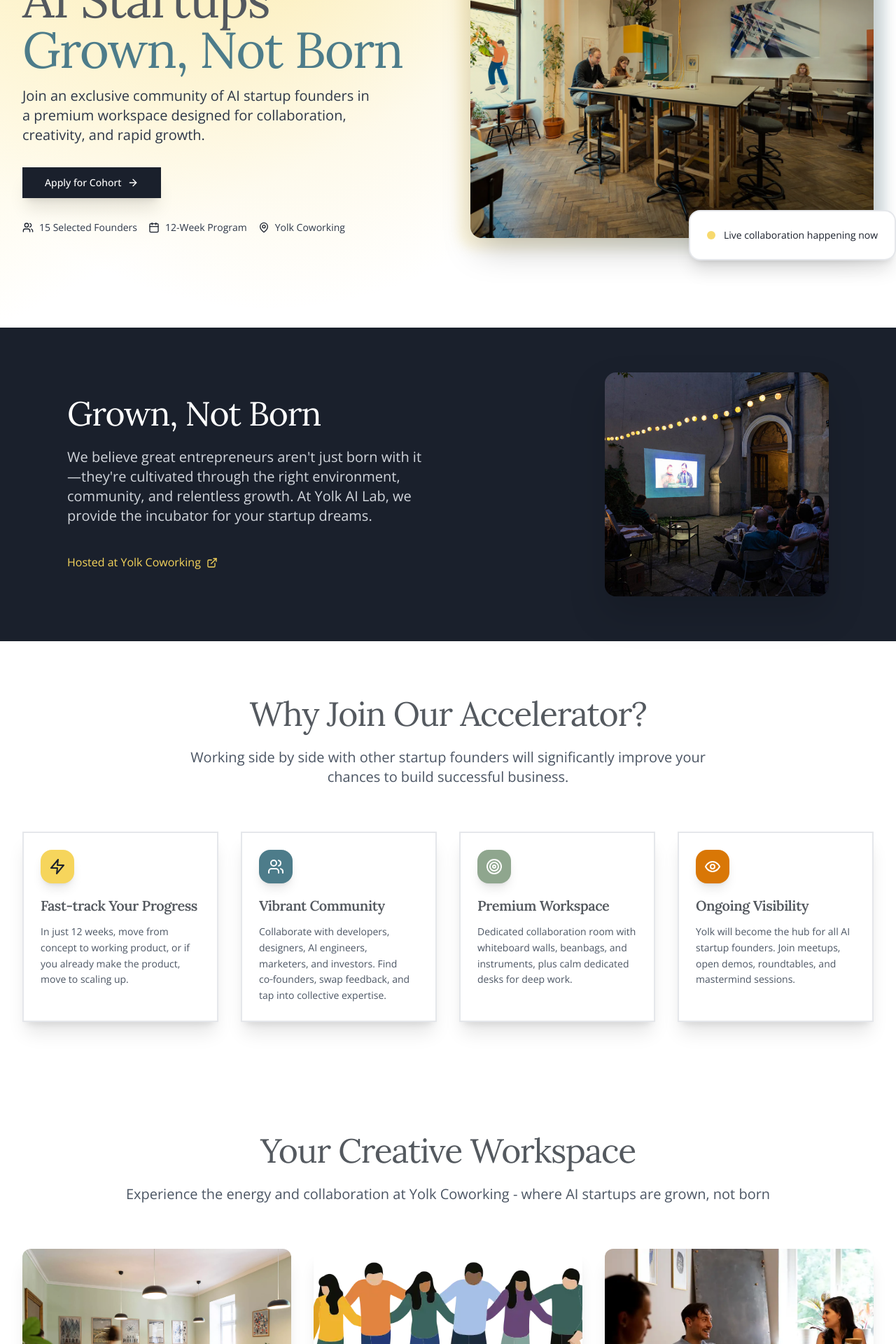
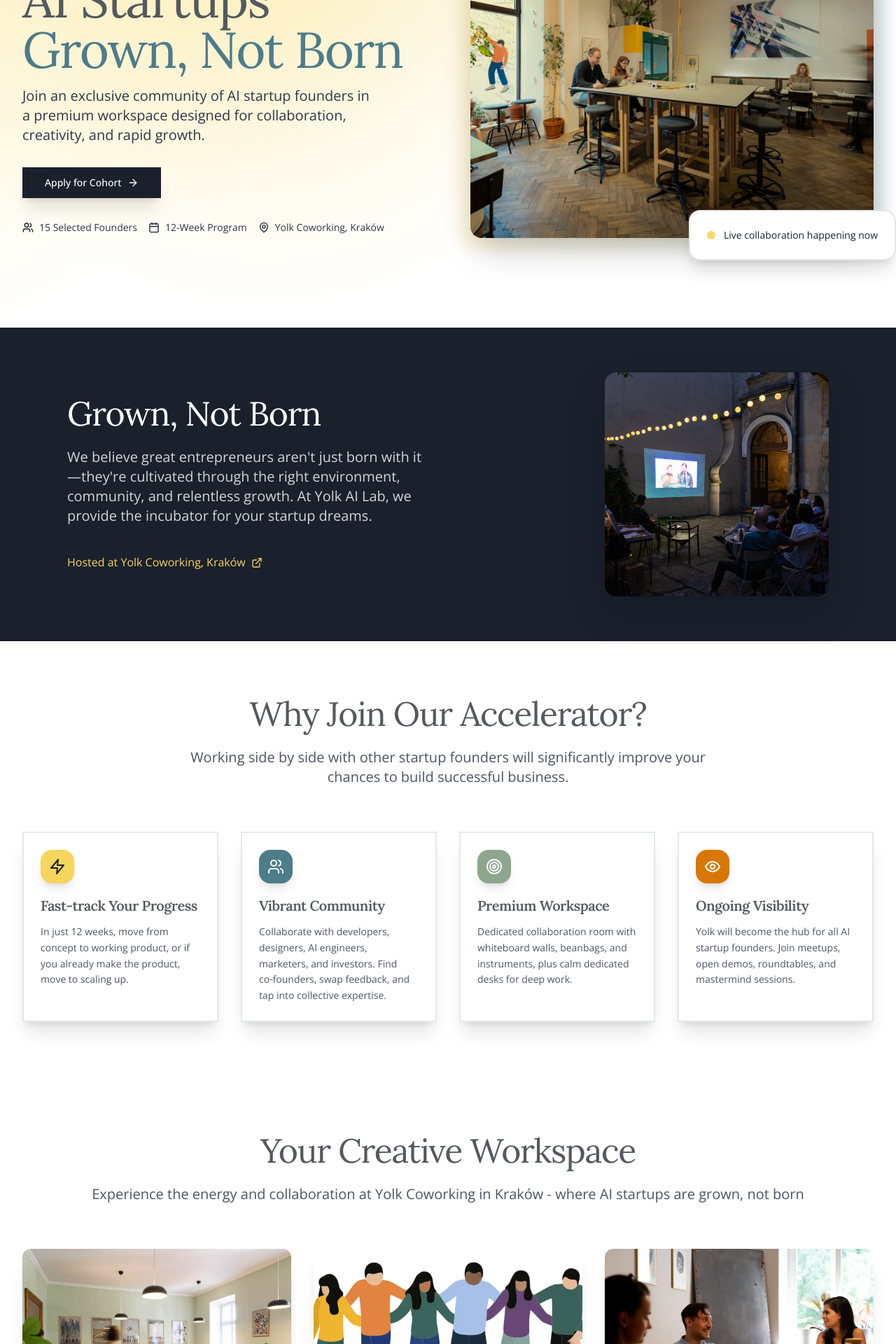
Before and after one commit to Yolk-Lab/yolk-lab.github.io, a React (Vite) app: page / in a window 1280 px wide. Shown: the part 285-2205 px from the top of the page at 70% size. Built offline with nearby package versions, Linux system fonts and the light colour scheme.

Commit message:
Add Kraków location references

```diff
--- a/src/App.tsx
+++ b/src/App.tsx
@@ -195,7 +195,7 @@
                 </div>
                 <div className="flex items-center space-x-2">
                   <MapPin className="h-4 w-4 text-yolk-darker flex-shrink-0" />
-                  <span className="whitespace-nowrap">Yolk Coworking</span>
+                  <span className="whitespace-nowrap">Yolk Coworking, Kraków</span>
                 </div>
               </div>
             </div>
@@ -238,7 +238,7 @@
                   rel="noopener noreferrer"
                   className="inline-flex items-center text-yolk-yellow hover:text-yolk-yellow-light transition-colors"
                 >
-                  <span className="mr-2">Hosted at Yolk Coworking</span>
+                  <span className="mr-2">Hosted at Yolk Coworking, Kraków</span>
                   <ExternalLink className="h-4 w-4" />
                 </a>
               </div>
@@ -332,7 +332,7 @@
           <div className="text-center mb-12 md:mb-16">
             <h2 className="text-2xl sm:text-3xl md:text-4xl lg:text-5xl mb-4 md:mb-6 tracking-tight leading-tight">Your Creative Workspace</h2>
             <p className="text-base sm:text-lg md:text-xl text-gray-600 leading-relaxed">
-              Experience the energy and collaboration at Yolk Coworking - where AI startups are grown, not born
+              Experience the energy and collaboration at Yolk Coworking in Kraków - where AI startups are grown, not born
             </p>
           </div>
 
```
